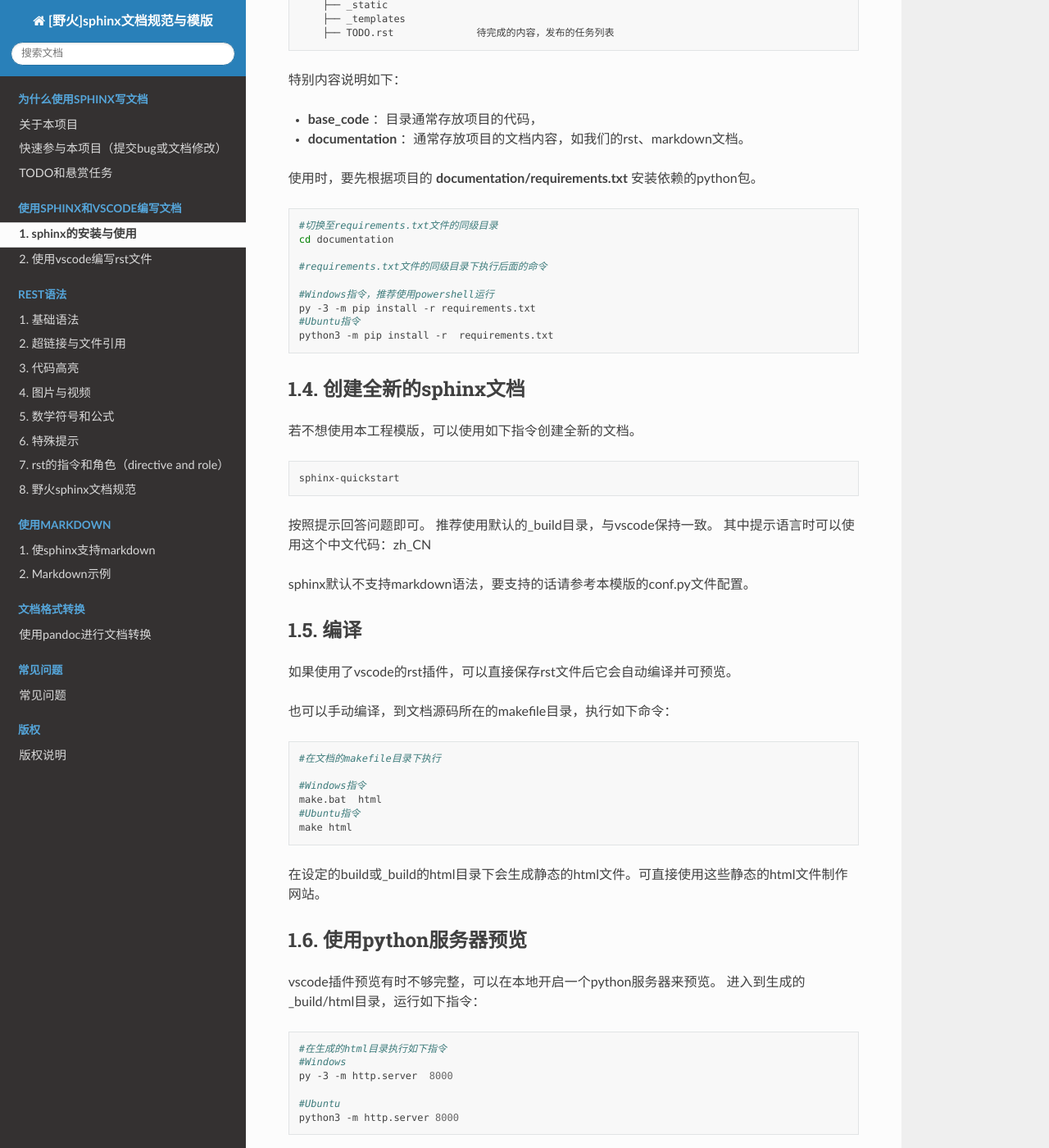
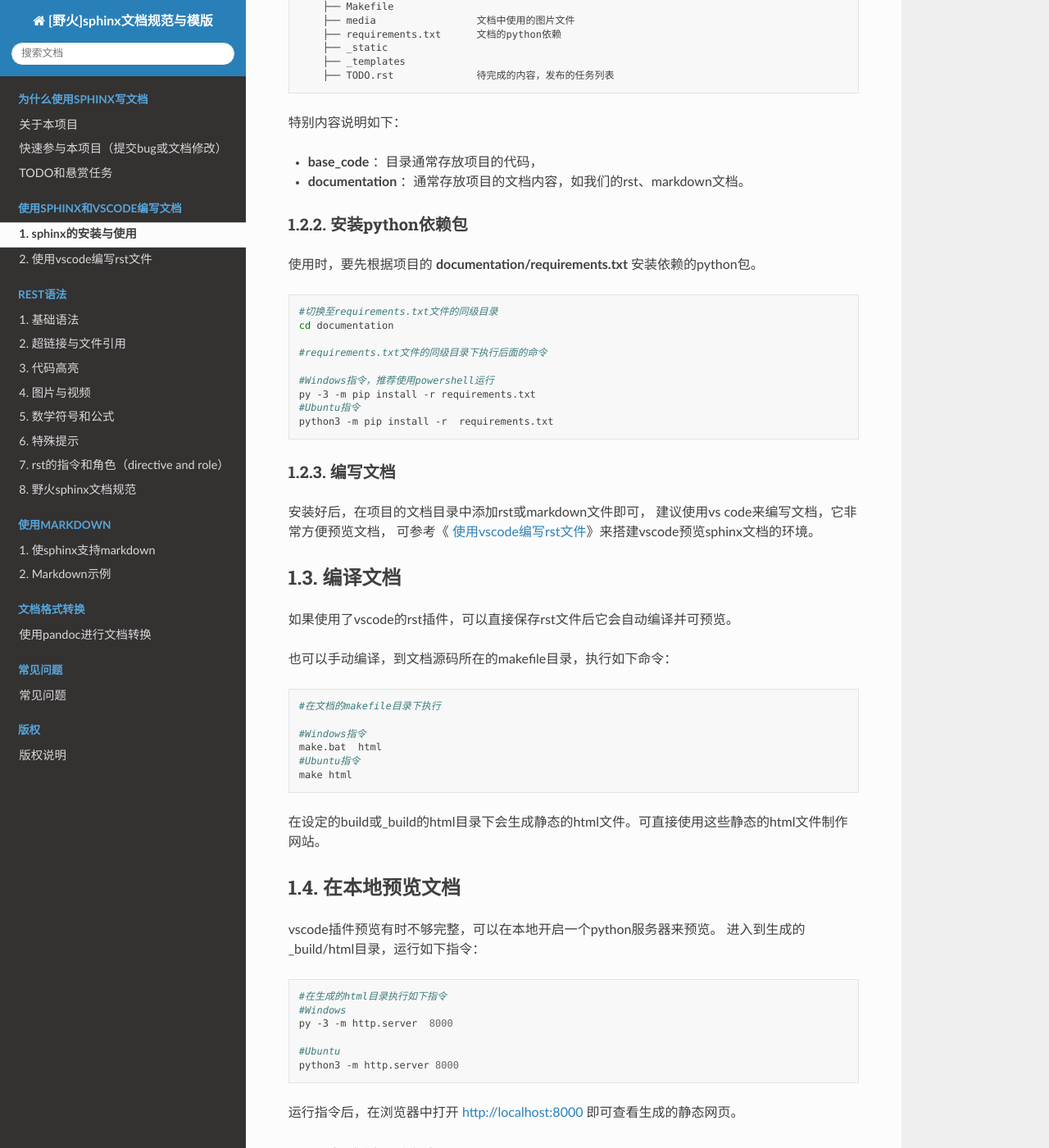
Before and after one commit to Embedfire/ebf_contribute_guide, a Sphinx documentation site: the page built from documentation/install-sphinx-env/sphinx.rst, in a window 1280 px wide and 1400 px high, scrolled down 1697 px. Shown: the whole window at 82% size. Built offline with Sphinx 7.4.7 and the Read the Docs theme 2.0.0, drawn with Linux system fonts in a browser that asks for light colours; pages that are not in the unit, such as notebooks, are missing from menus; some of the changed text lies outside the part shown.

Commit message:
更新sphinx说明

```diff
--- a/documentation/install-sphinx-env/sphinx.rst
+++ b/documentation/install-sphinx-env/sphinx.rst
@@ -23,6 +23,7 @@
 
 
 安装python3
+^^^^^^^^^^^^^^^^
 
 windows直接到python官网下载安装
 
@@ -32,7 +33,7 @@
     sudo apt install python3
 
 安装sphinx
----------------
+^^^^^^^^^^^^^^^^^^
 windows下使用如下指令安装：
 
 ::
@@ -56,9 +57,12 @@
 使用模板创建sphinx文档
 ----------------------
 
-本文档已适配好支持markdown、默认的readthedoc主题等内容。
+本项目的sphinx已适配好支持markdown、默认的readthedoc主题等内容。
 
 如果是要编写新的书籍，推荐直接使用本项目文档作为模版，修改conf.py文件的配置即可改变项目的名字、主题之类的内容。
+
+下载项目源码
+^^^^^^^^^^^^^^^^^^^
 
 先从github下载本项目源代码：
 
@@ -95,6 +99,9 @@
 - **base_code** ：目录通常存放项目的代码，
 - **documentation** ：通常存放项目的文档内容，如我们的rst、markdown文档。
 
+安装python依赖包
+^^^^^^^^^^^^^^^^^^^
+
 使用时，要先根据项目的 **documentation/requirements.txt** 安装依赖的python包。
 
 ::
@@ -109,23 +116,15 @@
     #Ubuntu指令
     python3 -m pip install -r  requirements.txt
 
-
-创建全新的sphinx文档
-----------------------
-若不想使用本工程模版，可以使用如下指令创建全新的文档。
-
-::
-
-    sphinx-quickstart
-
-按照提示回答问题即可。
-推荐使用默认的_build目录，与vscode保持一致。
-其中提示语言时可以使用这个中文代码：zh_CN
-
-sphinx默认不支持markdown语法，要支持的话请参考本模版的conf.py文件配置。
+编写文档
+^^^^^^^^^^^^^^^^^^^^
+安装好后，在项目的文档目录中添加rst或markdown文件即可，
+建议使用vs code来编写文档，它非常方便预览文档，
+可参考《 :doc:`vscode`》来搭建vscode预览sphinx文档的环境。
 
 
-编译
+
+编译文档
 -------------------------
 如果使用了vscode的rst插件，可以直接保存rst文件后它会自动编译并可预览。
 
@@ -145,7 +144,7 @@
 
 
 
-使用python服务器预览
+在本地预览文档
 ------------------------------
 vscode插件预览有时不够完整，可以在本地开启一个python服务器来预览。
 进入到生成的_build/html目录，运行如下指令：
@@ -183,3 +182,19 @@
     make.bat  html
     #Ubuntu指令
     make html
+
+
+
+创建全新的sphinx文档
+----------------------
+若不想使用本工程模版，可以使用如下指令创建全新的文档。
+
+::
+
+    sphinx-quickstart
+
+按照提示回答问题即可。
+推荐使用默认的_build目录，与vscode保持一致。
+其中提示语言时可以使用这个中文代码：zh_CN
+
+sphinx默认不支持markdown语法，要支持的话请参考本模版的conf.py文件配置。
```
